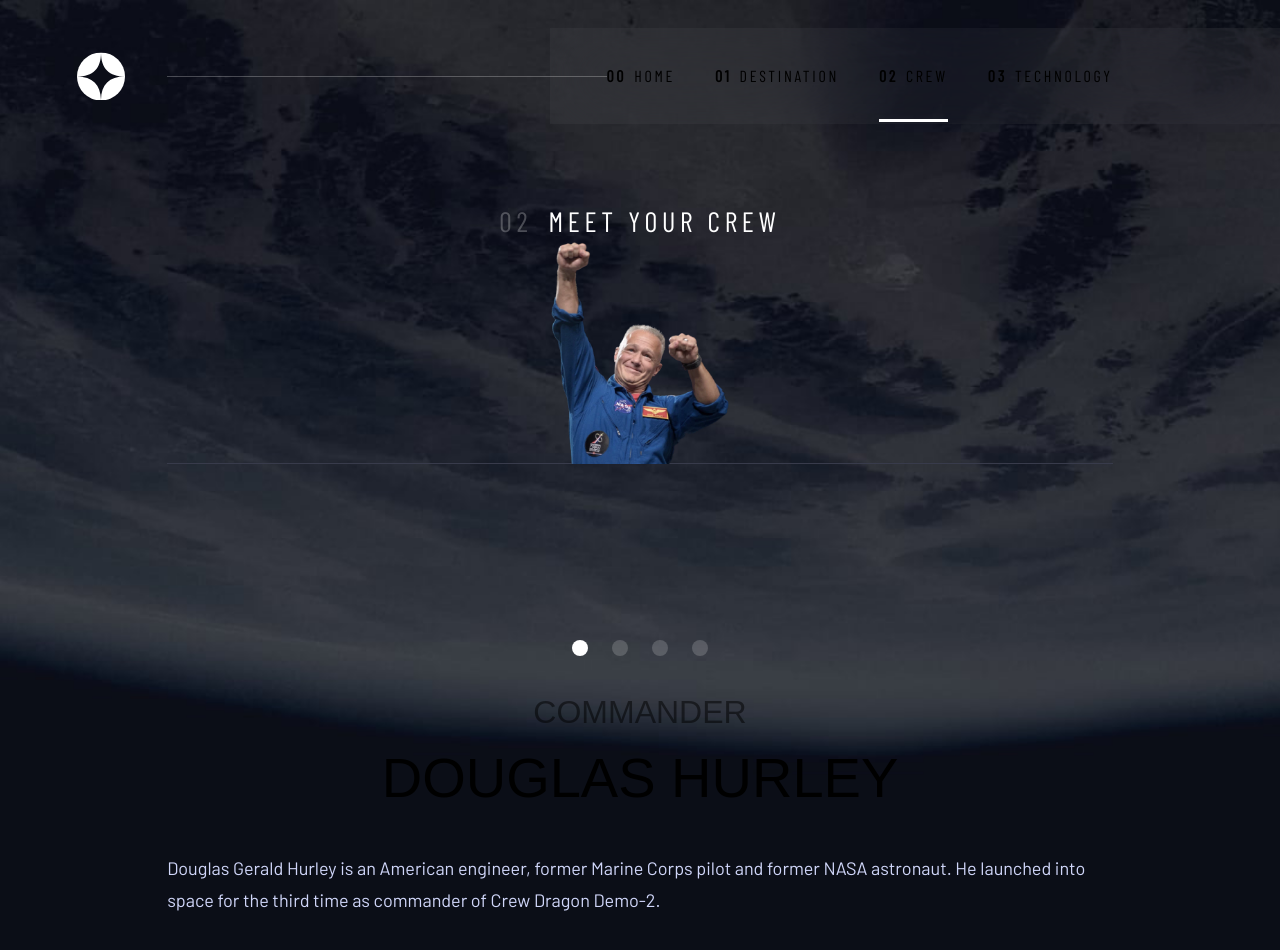
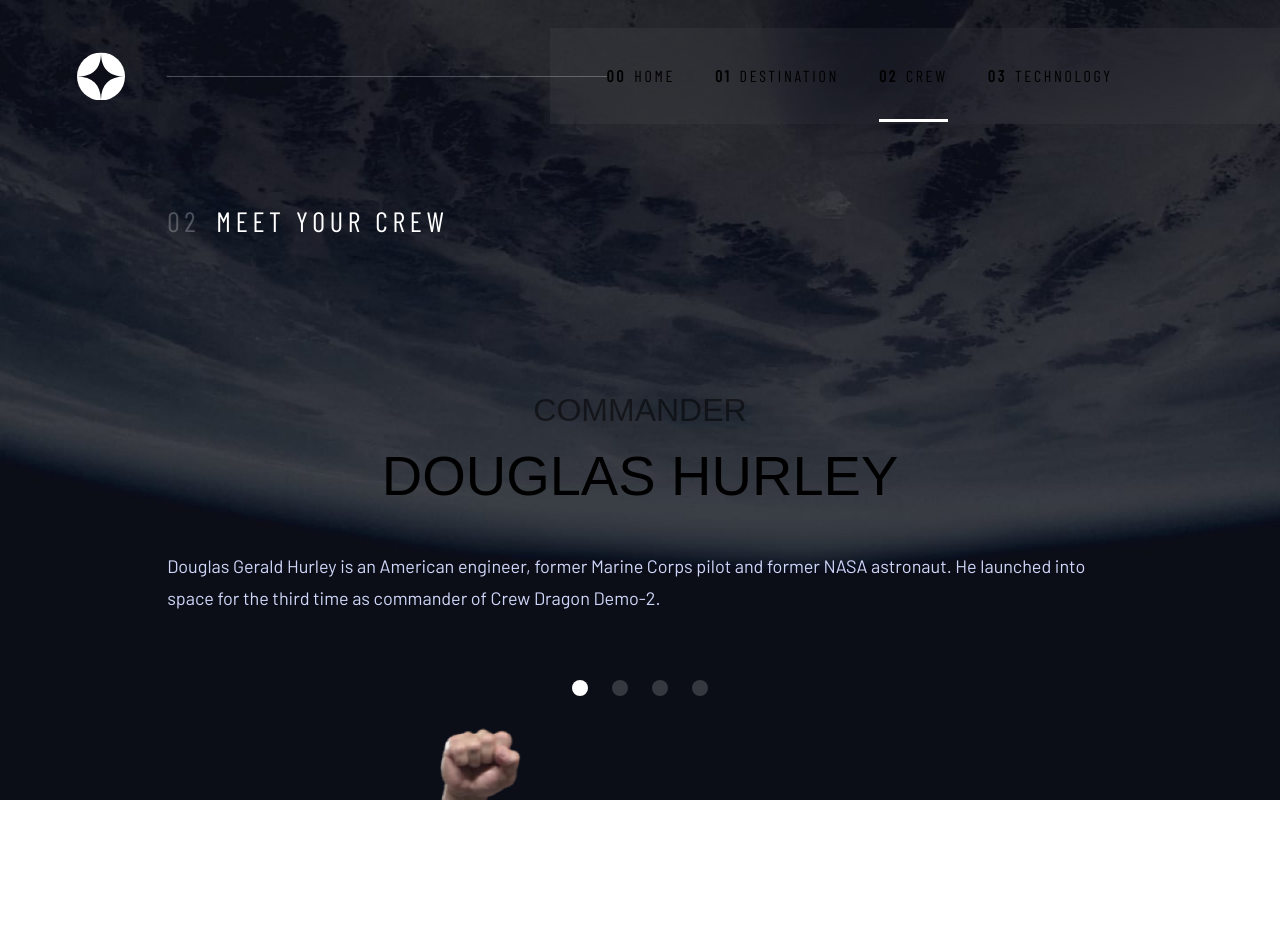
Before and after one commit to jdubcodes/fem-space-tourism, a Next.js app: page /crew in a window 1280 px wide. Shown: the top 950 px of the page. After the commit the page ends 800 px from the top, so only its background shows below. Built offline with nearby package versions, Linux system fonts and the light colour scheme; a web font is replaced by a local one.

Commit message:
Finish tablet layout

```diff
--- a/src/app/crew/page.jsx
+++ b/src/app/crew/page.jsx
@@ -15,24 +15,24 @@ export default function page() {
 
   return (
     <main
-      className={`${barlowCondensed.className} min-h-screen p-crew-mobile grid items-center justify-items-center bg-crew-mobile bg-cover bg-center sm:bg-crew-tablet md:p-crew-tablet lg:bg-crew-desktop xl:p-crew-desktop`}
+      className={`${barlowCondensed.className} min-h-screen p-crew-mobile grid items-center justify-items-center bg-crew-mobile bg-cover bg-center sm:bg-crew-tablet md:p-crew-tablet md:h-screen md:overflow-hidden lg:bg-crew-desktop xl:p-crew-desktop`}
     >
-      <h3 className='text-desc-mobile self-start md:text-desc-tablet lg:text-desc-desktop'>
+      <h3 className='text-desc-mobile self-start md:justify-self-start md:text-desc-tablet lg:text-desc-desktop'>
         <span className='opacity-25 mr-4'>02</span>Meet Your Crew
       </h3>
       {/* main grid // 2 rows mobile + tablet // 2 columns desktop */}
-      <div className='max-w-container mx-auto flex flex-col gap-20 text-center lg:grid-rows-1 lg:grid-cols-2 lg:text-left'>
+      <div className='max-w-container mx-auto flex flex-col gap-20 text-center md:self-end lg:grid-rows-1 lg:grid-cols-2 lg:text-left'>
         {/* 2nd row or column flex */}
         <div className='flex flex-col justify-self-end'>
           {/* Crew image */}
-          <div className='w-full h-crew-mobile self-center justify-self-end border-b-[1px] border-[#383B4B]'>
-            <div className='w-crew-mobile h-crew-mobile mx-auto flex items-end relative overflow-hidden'>
+          <div className='w-full md:h-crew-tablet self-center justify-self-end border-b-[1px] border-[#383B4B] md:border-0 md:order-last'>
+            <div className='w-crew-mobile md:w-crew-tablet h-crew-mobile md:h-crew-tablet mx-auto flex items-end relative overflow-hidden'>
               <Image
                 src={crew[crewIndex(member)].path}
                 alt={crew[crewIndex(member)].name}
                 width={800}
                 height={800}
-                // layout='responsive'
+                layout='responsive'
                 className={
                   member === 'Douglas Hurley'
                     ? 'absolute top-0'
@@ -55,12 +55,12 @@ export default function page() {
               {crew[crewIndex(member)].name}
             </h4>
             <p
-              className={`${barlow.className} h-40 text-para-mobile md:text-para-tablet lg:text-para-desktop text-light `}
+              className={`${barlow.className} h-40 text-para-mobile md:h-20 md:text-para-tablet lg:text-para-desktop text-light `}
             >
               {crew[crewIndex(member)].desc}
             </p>
             {/* Add menu buttons */}
-            <div className='flex gap-4 -order-1 py-8 lg:gap-6 lg:mt-auto lg:-bottom-6'>
+            <div className='flex gap-4 -order-1 py-8 md:order-last lg:gap-6 lg:mt-auto lg:-bottom-6'>
               {crew.map((crew, index) => (
                 <button
                   key={index}
```
